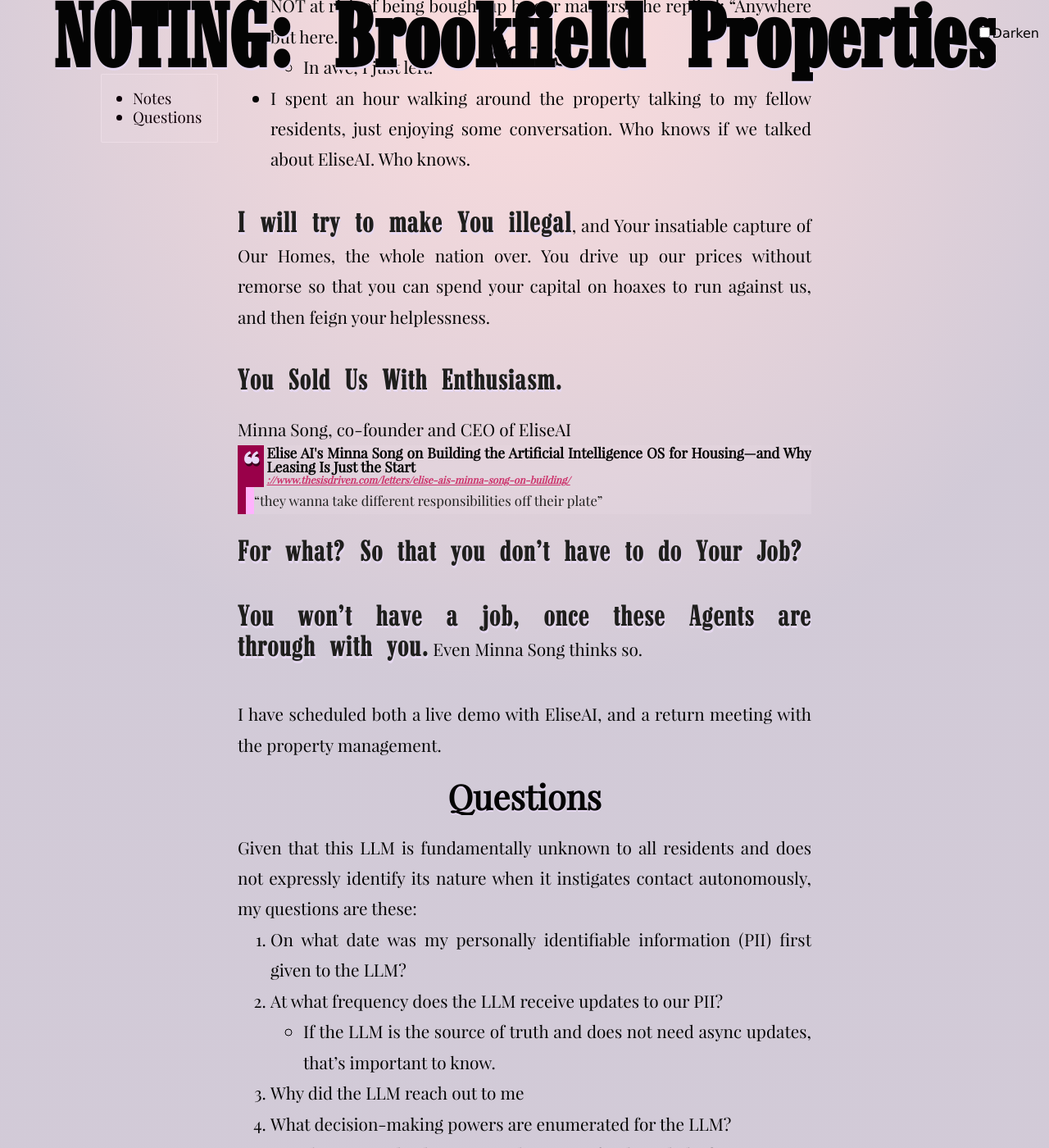
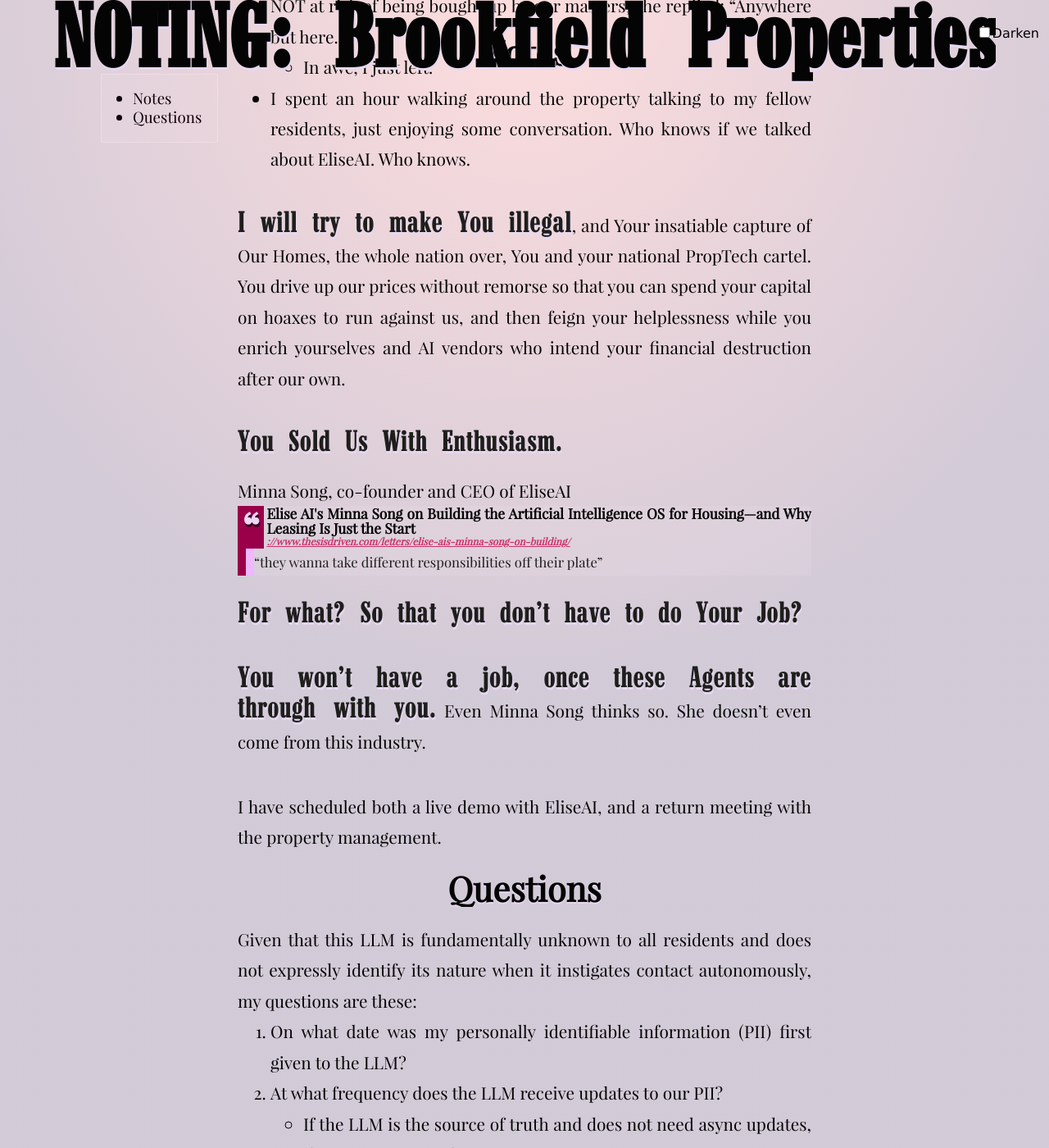
Before and after one commit to tiliv/antibody, a Jekyll site: the page built from docs/journal/autumn-ryan-Brookfield-Properties/index.md, in a window 1280 px wide and 1400 px high, scrolled down 3309 px. Shown: the whole window at 82% size. Built offline with Jekyll 4.4.1, drawn with Linux system fonts in a browser that asks for light colours.

Commit message:
Working updates

```diff
--- a/docs/journal/autumn-ryan-Brookfield-Properties/index.md
+++ b/docs/journal/autumn-ryan-Brookfield-Properties/index.md
@@ -52,7 +52,7 @@
 
 - I spent an hour walking around the property talking to my fellow residents, just enjoying some conversation. Who knows if we talked about EliseAI. Who knows.
 
-**I will try to make You illegal**, and Your insatiable capture of Our Homes, the whole nation over. You drive up our prices without remorse so that you can spend your capital on hoaxes to run against us, and then feign your helplessness.
+**I will try to make You illegal**, and Your insatiable capture of Our Homes, the whole nation over, You and your national PropTech cartel. You drive up our prices without remorse so that you can spend your capital on hoaxes to run against us, and then feign your helplessness while you enrich yourselves and AI vendors who intend your financial destruction after our own.
 
 **You Sold Us With Enthusiasm.**
 
@@ -66,7 +66,7 @@
 
 **For what? So that you don't have to do Your Job?**
 
-**You won't have a job, once these Agents are through with you.** Even Minna Song thinks so.
+**You won't have a job, once these Agents are through with you.** Even Minna Song thinks so. She doesn't even come from this industry.
 
 I have scheduled both a live demo with EliseAI, and a return meeting with the property management.
 
```
